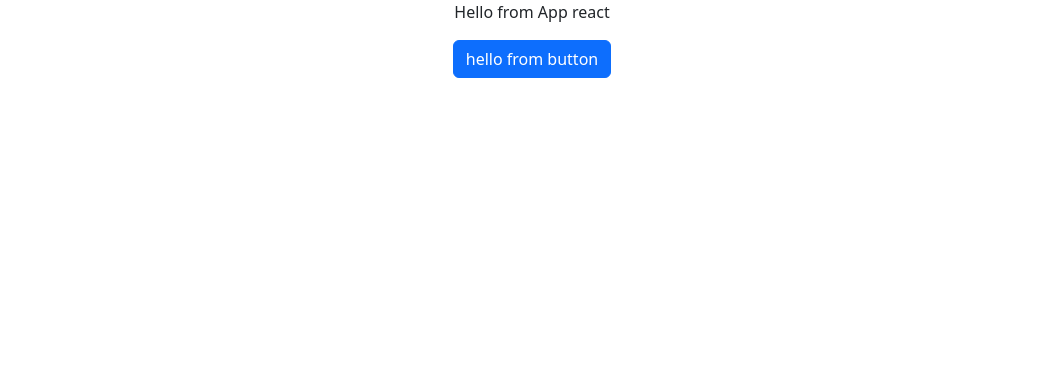
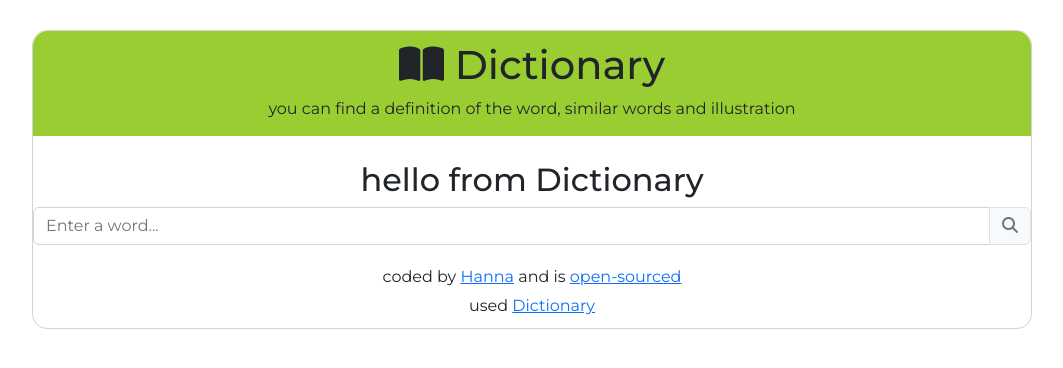
Before and after one commit to boxdigi/dictionary-project, a React (Create React App) app: page / in a window 1280 px wide. Shown: the top 368 px of the page, without its empty margins (108-1171 px from the left). Built offline with nearby package versions, Linux system fonts and the light colour scheme.

Commit message:
added Dictionary component
linked GoogleFont, FontAwesome

```diff
--- a/public/index.html
+++ b/public/index.html
@@ -5,12 +5,15 @@
   <meta charset="utf-8" />
   <meta name="viewport" content="width=device-width, initial-scale=1" />
   <meta name="theme-color" content="#000000" />
-  <meta name="description" content="Web site created using create-react-app" />
+  <meta name="description" content="dictionary app created using create-react-app" />
+  <script src="https://kit.fontawesome.com/967e140582.js" crossorigin="anonymous"></script>
+  <link rel="preconnect" href="https://fonts.googleapis.com">
+  <link rel="preconnect" href="https://fonts.gstatic.com" crossorigin>
+  <link href="https://fonts.googleapis.com/css2?family=Montserrat:wght@200;400;500;700&display=swap" rel="stylesheet">
   <title>Dictionary React App</title>
 </head>
 
 <body>
-  <noscript>You need to enable JavaScript to run this app.</noscript>
   <div id="root"></div>
 
 </body>
--- a/src/App.css
+++ b/src/App.css
@@ -1,3 +1,30 @@
 .App {
+  margin: 30px auto 0;
+  border: 1px solid lightgray;
+  max-width: 1000px;
+  display: block;
+  border-radius: 15px;
+  font-family: 'Montserrat', sans-serif;
   text-align: center;
 }
+
+header {
+  background-color: yellowgreen;
+  padding: 10px 0;
+  border-top-left-radius: 15px;
+  border-top-right-radius: 15px;
+  margin-bottom: 25px;
+}
+
+header p {
+  margin: 5px;
+}
+
+footer {
+  margin-top: 20px;
+  margin-bottom: 10px;
+}
+
+footer p {
+  margin: 5px;
+}
--- a/src/App.js
+++ b/src/App.js
@@ -1,13 +1,24 @@
 import React from "react";
 import './App.css';
+import Dictionary from "./Dictionary";
+
 
 export default function App() {
   return (
     <div className="App">
-      <p>
-        Hello from App react
-      </p>
-      <a href="/" className='btn btn-primary'>hello from button</a>
+      <header>
+        <h1><i class="fa-solid fa-book-open"></i> Dictionary</h1>
+        <p>you can find a definition of the word, similar words and illustration</p>
+      </header>
+      <Dictionary />
+      <footer>
+        <p>coded by {" "}
+          <a href="https://teal-speculoos-2e6228.netlify.app/" target="_blank" rel="noreferrer">Hanna</a> and is {" "}
+          <a href="https://github.com/boxdigi/dictionary-project" target="_blank" rel="noreferrer">
+            open-sourced</a></p>
+        <p>used <a href="/" target="_blank" rel="noreferrer">Dictionary</a></p>
+      </footer>
+
     </div>
   );
 }
--- /dev/null
+++ b/src/Dictionary.js
@@ -0,0 +1,30 @@
+import React, { useState } from "react";
+
+export default function Dictionary() {
+  let [keyword, setKeyword] = useState("");
+
+  function search(event) {
+    event.preventDefault();
+    alert(`Searching ${keyword}...`)
+  }
+
+  function handleKeyword(event) {
+    setKeyword(event.target.value);
+  };
+
+  return (
+    <div className="Dictionary">
+      <h2>hello from Dictionary</h2>
+
+      <form onSubmit={search}>
+        <div className="input-group">
+          <input type="search" className="form-control" placeholder="Enter a word..." onChange={handleKeyword} />
+          <button
+            type="submit"
+            className="search btn border btn-light text-muted">
+            <i className="fa-solid fa-magnifying-glass"></i></button>
+        </div>
+      </form>
+    </div>
+  )
+};
--- a/src/index.js
+++ b/src/index.js
@@ -8,6 +8,7 @@ import App from './App';
 const root = ReactDOM.createRoot(document.getElementById('root'));
 root.render(
   <React.StrictMode>
-    <App />
+    <div className="container">
+      <App /></div>
   </React.StrictMode>
 );
```
